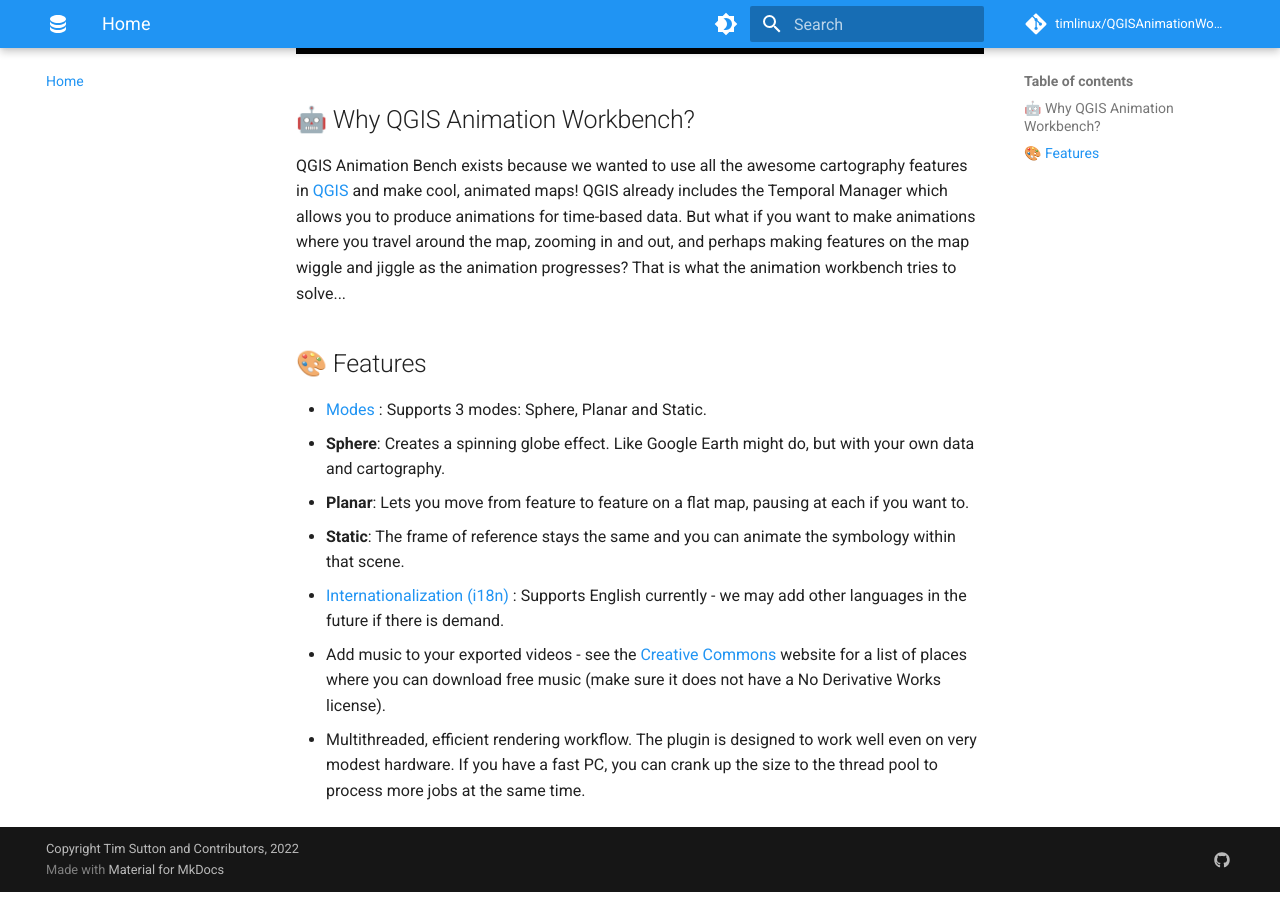
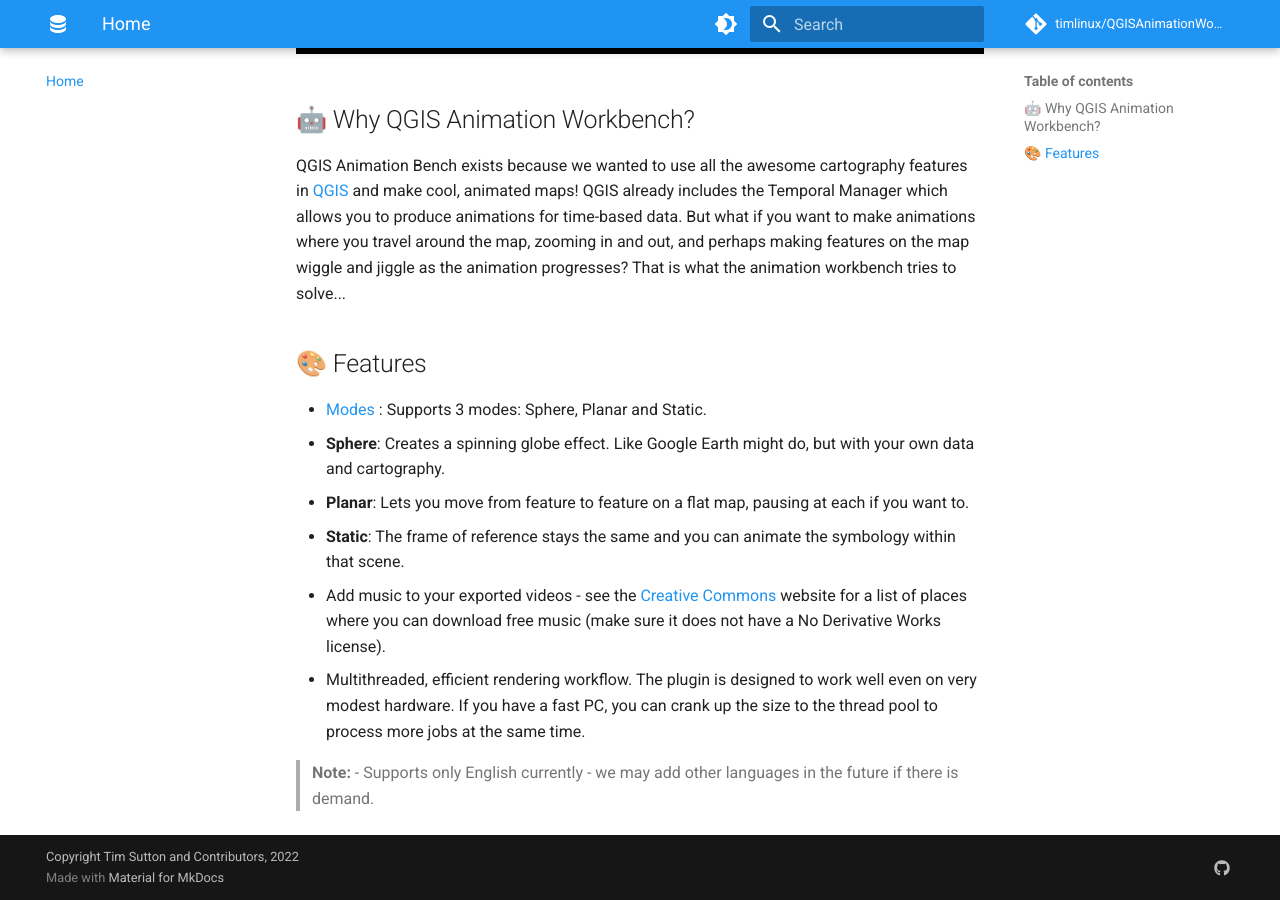
Before and after one commit to timlinux/QGISAnimationWorkbench, an MkDocs documentation site: the page built from docs/index.md, in a window 1280 px wide and 900 px high, scrolled down 695 px. Built offline with MkDocs 1.6.1 and Material for MkDocs 9.7.7, drawn with Linux system fonts in a browser that asks for light colours; comment, search, counter and statistics services are not loaded.

Commit message:
Update index.md

```diff
--- a/docs/index.md
+++ b/docs/index.md
@@ -19,6 +19,7 @@
   - **Sphere**: Creates a spinning globe effect. Like Google Earth might do, but with your own data and cartography.
   - **Planar**: Lets you move from feature to feature on a flat map, pausing at each if you want to.
   - **Static**: The frame of reference stays the same and you can animate the symbology within that scene.
-- [Internationalization (i18n)](https://github.com/nhn/tui.editor/tree/master/docs/en/i18n.md) : Supports English currently - we may add other languages in the future if there is demand.
 - Add music to your exported videos - see the [Creative Commons](https://creativecommons.org/about/program-areas/arts-culture/arts-culture-resources/legalmusicforvideos/) website for a list of places where you can download free music (make sure it does not have a No Derivative Works license).
 - Multithreaded, efficient rendering workflow. The plugin is designed to work well even on very modest hardware. If you have a fast PC, you can crank up the size to the thread pool to process more jobs at the same time.
+
+> **Note:** - Supports only English currently - we may add other languages in the future if there is demand.
```
